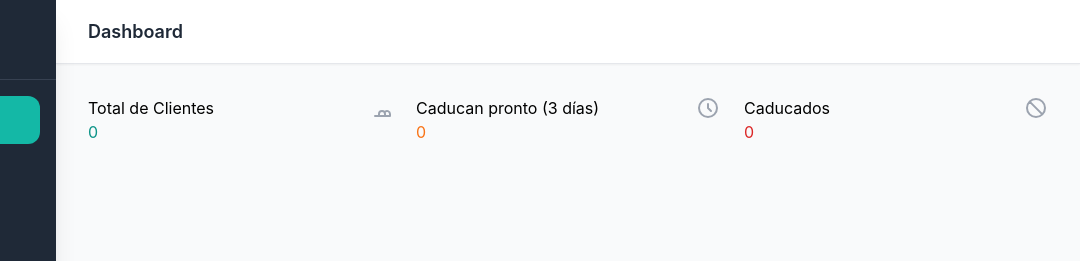
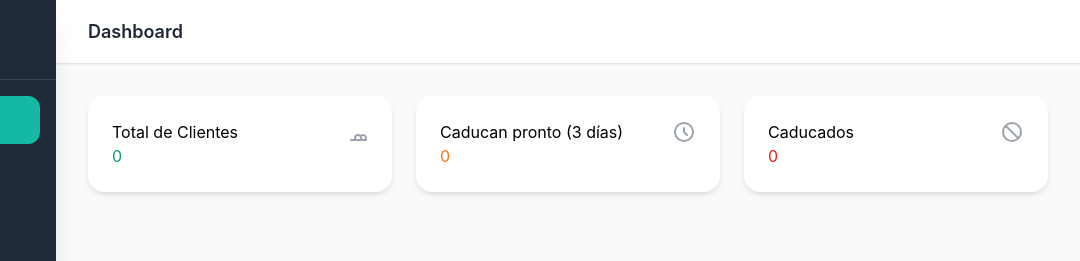
Before and after one commit to gestioncli19-source/gestion19, a plain HTML site: page index.html in a window 1280 px wide. Shown: the top 261 px of the page, 200-1280 px from the left. Drawn offline with nearby package versions, Linux system fonts and the light colour scheme; no server answers.

Commit message:
Update style.css

```diff
--- a/style.css
+++ b/style.css
@@ -48,7 +48,17 @@ body {
 
 /* --- Tarjetas del Dashboard --- */
 .dashboard-card {
-    @apply rounded-2xl bg-white p-6 shadow-lg transition-all duration-300 ease-in-out hover:shadow-xl hover:-translate-y-0.5 cursor-pointer;
+    /* Clases de Tailwind: rounded-2xl bg-white p-6 shadow-lg transition-all duration-300 ease-in-out hover:shadow-xl hover:-translate-y-0.5 cursor-pointer; */
+    border-radius: 1rem;
+    background-color: white;
+    padding: 1.5rem;
+    box-shadow: 0 4px 6px -1px rgba(0, 0, 0, 0.1), 0 2px 4px -2px rgba(0, 0, 0, 0.06);
+    transition: all 0.3s ease-in-out;
+    cursor: pointer;
+}
+.dashboard-card:hover {
+    box-shadow: 0 10px 15px -3px rgba(0, 0, 0, 0.1), 0 4px 6px -4px rgba(0, 0, 0, 0.1);
+    transform: translateY(-2px);
 }
 
 .card-title {
@@ -66,8 +76,9 @@ body {
 }
 
 .form-input {
-    /* Fondo BLANCO para hacer el campo visible, bordes suaves, enfoque Teal */
-    @apply mt-1 block w-full rounded-xl border-gray-300 bg-white p-3 shadow-sm focus:border-teal-500 focus:ring focus:ring-teal-500 focus:ring-opacity-50;
+    /* Fondo BLANCO, bordes suaves, enfoque Teal, y SOMBRA para que el campo sea visible */
+    @apply mt-1 block w-full rounded-xl border-gray-300 bg-white p-3 shadow-inner focus:border-teal-500 focus:ring focus:ring-teal-500 focus:ring-opacity-50;
+    box-shadow: inset 0 1px 2px rgba(0, 0, 0, 0.06); /* Sombra interna para hacerlo visible */
 }
 /* Ajuste de color del texto para select y date */
 .form-input[type="date"], select.form-input {
```
